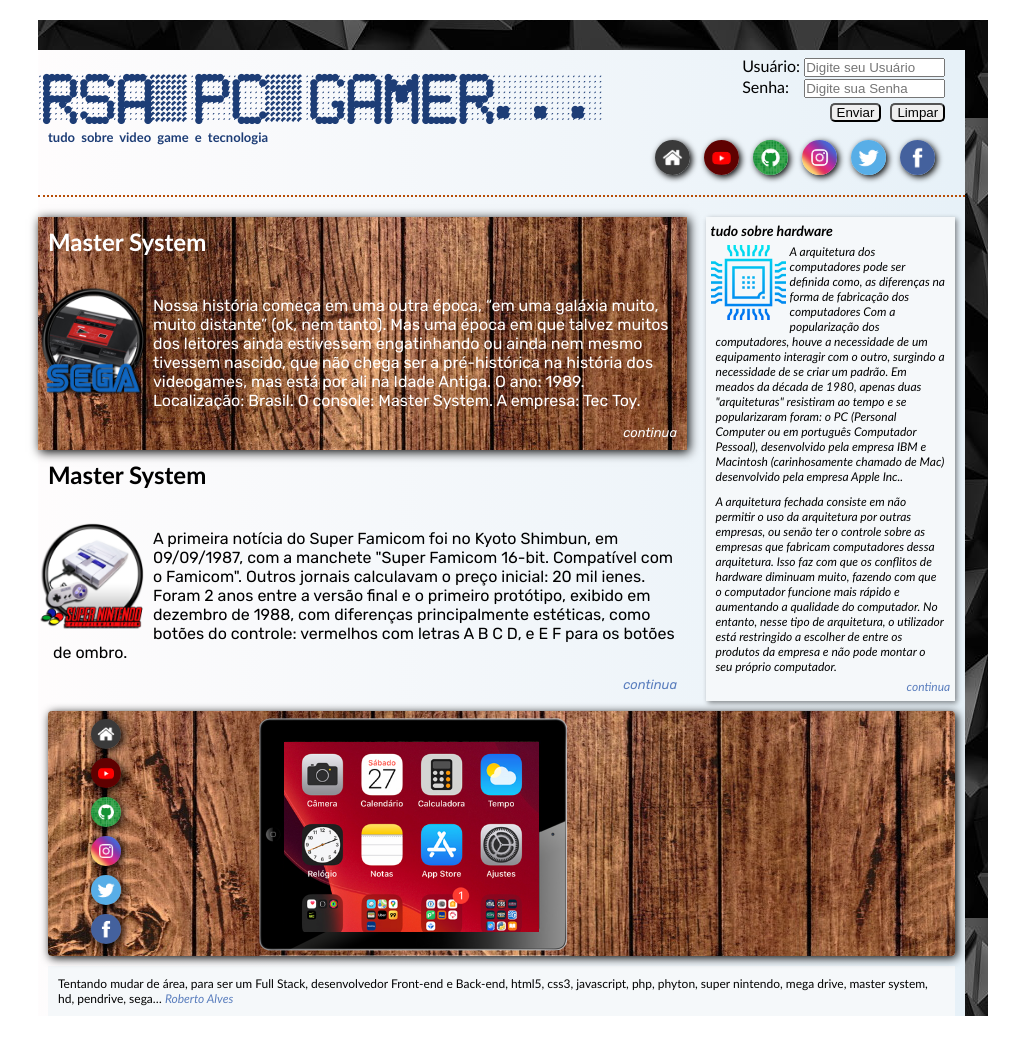
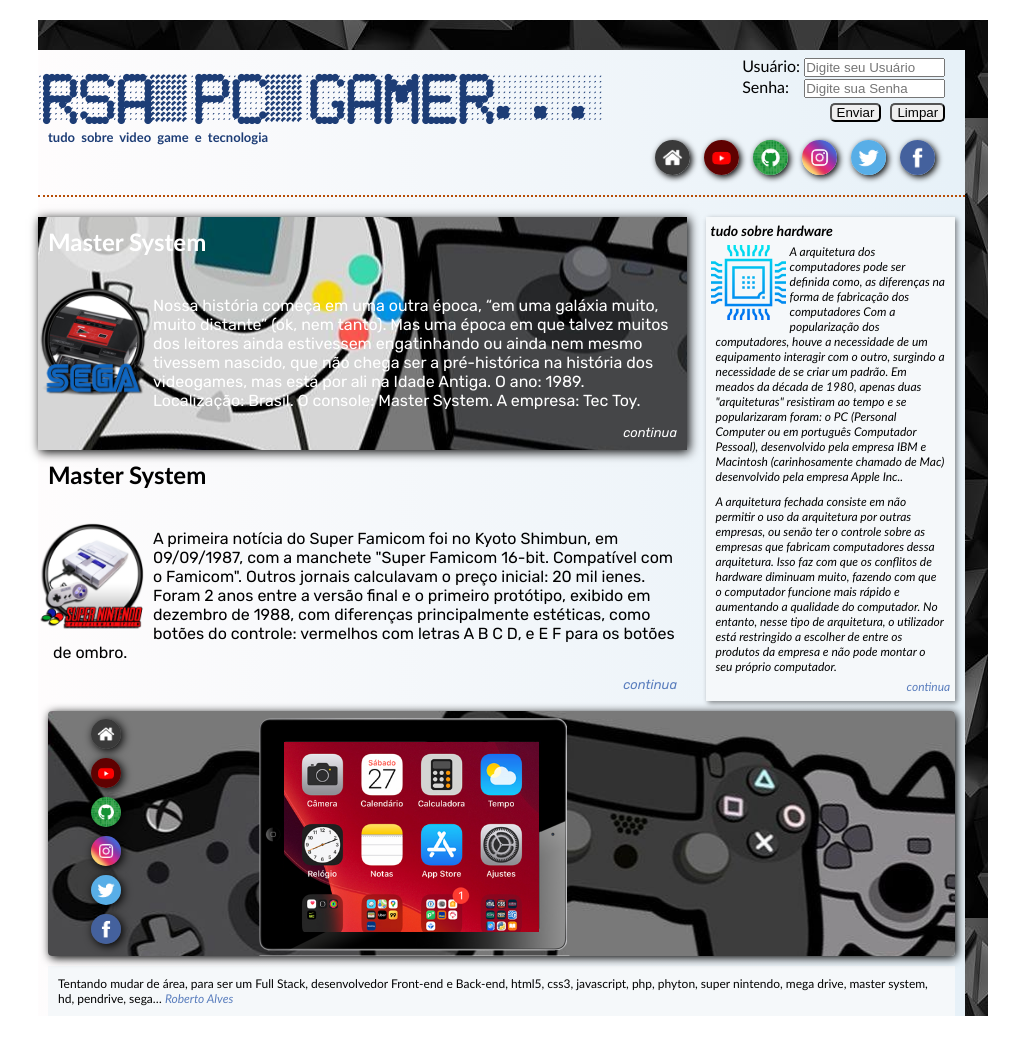
Before and after one commit to robertoalvs/projeto-livro-html5-css3, a plain HTML site: page index.html in a window 1280 px wide. Shown: the whole page, without its empty margins (127-1146 px from the left). Drawn offline with Linux system fonts and the light colour scheme.

Commit message:
atualizacao blog

```diff
--- a/css/ipad.css
+++ b/css/ipad.css
@@ -8,7 +8,7 @@
 
 div#extra {
 
-    background: url('../img/fundo-fotografico-em-tecido-madeira-rustica-2-60x1-50m-sublimacao.jpg') no-repeat top center ;
+    background: url('../img/tecido.jpeg') no-repeat top center ;
     background-attachment: fixed;
     margin: 10px;
     position: relative;
--- a/css/projeto-livro.css
+++ b/css/projeto-livro.css
@@ -218,7 +218,7 @@ h2 {
 
 section.sec1 {
 
-    background: url('../img/fundo-fotografico-em-tecido-madeira-rustica-2-60x1-50m-sublimacao.jpg') no-repeat top center ;
+    background: url('../img/tecido.jpeg') no-repeat left center ;
     background-attachment: fixed;
     color: white;
     box-shadow: 2px 2px 10px black;
```
Also changed, not shown: img/tecido.jpeg (added), img/tecido.jpg.
